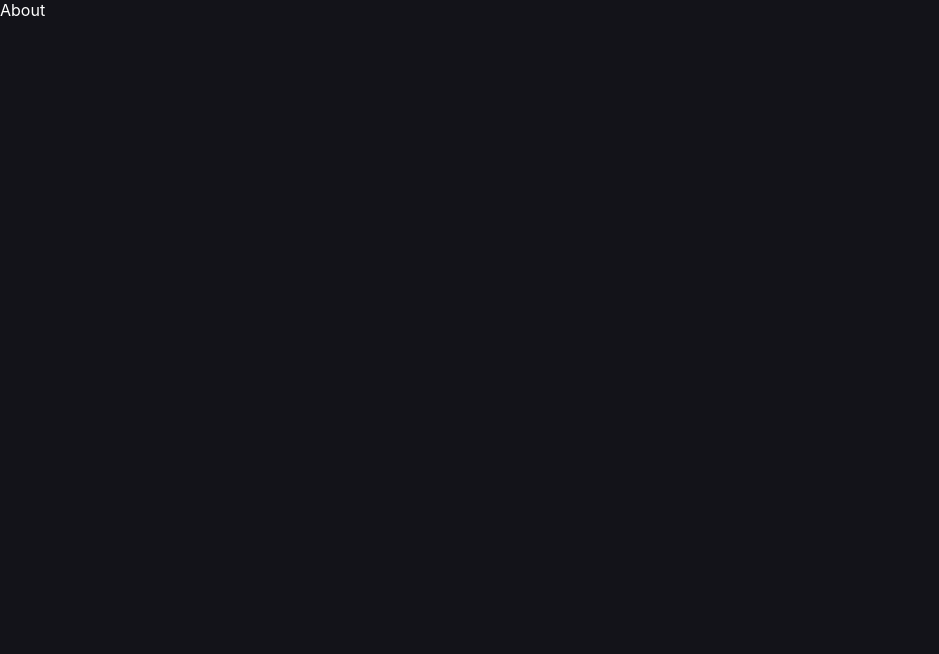
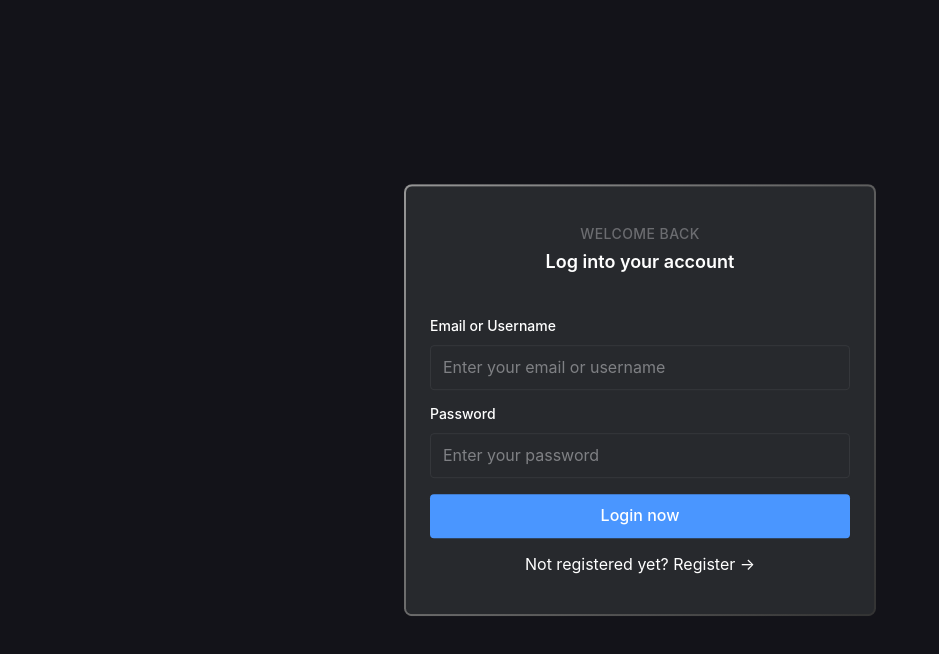
Before and after one commit to shivanshBTW/alkye-fe, a React (Create React App) app: page /login in a window 1280 px wide. Shown: the top 654 px of the page, without its empty margins (0-939 px from the left). Built offline with nearby package versions, Linux system fonts and the light colour scheme.

Commit message:
added login page components

```diff
--- /dev/null
+++ b/src/components/commonComponents/Button/index.js
@@ -0,0 +1,15 @@
+/** @jsxImportSource @emotion/react */
+import { buttonContainerRoot, buttonStyle } from './style.js'
+
+function Button (props) {
+  const { style, fullWidth, label, ...rest } = props
+  return (
+    <div css={buttonContainerRoot}>
+      <button css={[buttonStyle(fullWidth), style]} {...rest}>
+        {label}
+      </button>
+    </div>
+  )
+}
+
+export default Button
--- /dev/null
+++ b/src/components/commonComponents/Button/style.js
@@ -0,0 +1,26 @@
+import { css } from '@emotion/react'
+import { theme } from '../../../config/themes/dark'
+
+export const buttonContainerRoot = css``
+
+export const buttonStyle = fullWidth => css`
+  padding: 12px;
+  background: ${theme.primaryButtonColor};
+  border-radius: 4px;
+  border: none;
+  outline: none;
+  cursor: pointer;
+
+  font-family: Inter;
+  font-size: 16px;
+  font-weight: 500;
+  line-height: 19.36px;
+  color: ${theme.mainTextColor};
+
+  ${fullWidth
+    ? css`
+        width: 100%;
+        box-sizing: border-box;
+      `
+    : ''}
+`
--- /dev/null
+++ b/src/components/commonComponents/TextField/index.js
@@ -0,0 +1,14 @@
+/** @jsxImportSource @emotion/react */
+import { inputStyle, labelStyle, textFieldRoot } from './style.js'
+
+function TextField (props) {
+  const { style, fullWidth, label, ...rest } = props
+  return (
+    <div css={textFieldRoot}>
+      {label ? <div css={labelStyle}>{label}</div> : null}
+      <input type='text' css={[inputStyle(fullWidth), style]} {...rest} />
+    </div>
+  )
+}
+
+export default TextField
--- /dev/null
+++ b/src/components/commonComponents/TextField/style.js
@@ -0,0 +1,39 @@
+import { css } from '@emotion/react'
+import { theme } from '../../../config/themes/dark'
+
+export const textFieldRoot = css``
+
+export const labelStyle = css`
+  font-family: Inter;
+  font-size: 14px;
+  font-weight: 500;
+  line-height: 16.94px;
+  text-align: left;
+  margin-bottom: 10px;
+`
+
+export const inputStyle = fullWidth => css`
+  padding: 12px;
+  background: ${theme.paper};
+  border: 1.5px solid #35373b;
+  border-radius: 4px;
+  outline: none;
+
+  font-family: Inter;
+  font-size: 16px;
+  font-weight: 400;
+  line-height: 19.36px;
+  text-align: left;
+  color: ${theme.mainTextColor};
+
+  ${fullWidth
+    ? css`
+        width: 100%;
+        box-sizing: border-box;
+      `
+    : ''}
+
+  &::placeholder {
+    color: ${theme.placeholderTextColor};
+  }
+`
--- a/src/config/themes/dark.js
+++ b/src/config/themes/dark.js
@@ -6,6 +6,7 @@ export const theme = {
 
   mainTextColor: '#FFFFFF',
   secondaryTextColor: '#6B6C70',
+  placeholderTextColor: '#7F8084',
 
   primaryButtonColor: '#4A96FF'
 }
--- /dev/null
+++ b/src/pages/Login/index.js
@@ -0,0 +1,49 @@
+/** @jsxImportSource @emotion/react */
+import Button from '../../components/commonComponents/Button'
+import TextField from '../../components/commonComponents/TextField'
+import {
+  centerSectionContainer,
+  inputsContainer,
+  loginRoot,
+  loginSectionContainer,
+  mainHeading,
+  secondaryHeading
+} from './style'
+
+function Login () {
+  return (
+    <div css={loginRoot}>
+      <div css={centerSectionContainer}>
+        <div></div>
+        <div css={loginSectionContainer}>
+          <div css={secondaryHeading}>Welcome Back</div>
+          <div css={mainHeading}>Log into your account</div>
+          <div css={inputsContainer}>
+            <div>
+              <TextField
+                type='text'
+                label='Email or Username'
+                placeholder='Enter your email or username'
+                fullWidth
+              />
+            </div>
+            <div>
+              <TextField
+                type='text'
+                label='Password'
+                placeholder='Enter your password'
+                fullWidth
+              />
+            </div>
+            <div>
+              <Button label='Login now' fullWidth />
+            </div>
+            <div>Not registered yet? Register →</div>
+          </div>
+        </div>
+      </div>
+    </div>
+  )
+}
+
+export default Login
--- /dev/null
+++ b/src/pages/Login/style.js
@@ -0,0 +1,57 @@
+import { css } from '@emotion/react'
+import { theme } from '../../config/themes/dark'
+
+export const loginRoot = css`
+  height: 100vh;
+  background: ${theme.background};
+  color: ${theme.mainTextColor};
+  position: relative;
+`
+
+export const centerSectionContainer = css`
+  position: absolute;
+  top: 50%;
+  left: 50%;
+  transform: translate(-50%, -50%);
+`
+
+export const loginSectionContainer = css`
+  padding: 8px;
+  width: 420px;
+  background: ${theme.paper};
+  padding: 40px 24px;
+  position: relative;
+  border-radius: 8px;
+  text-align: center;
+
+  border-width: 4px;
+  border-style: solid;
+  border: 2px solid transparent;
+  background: linear-gradient(${theme.paper}, ${theme.paper}) padding-box,
+    linear-gradient(129.59deg, #969696 0%, #343434 98.18%) border-box;
+`
+
+export const secondaryHeading = css`
+  color: ${theme.secondaryTextColor};
+  font-family: Inter;
+  font-size: 14px;
+  font-weight: 500;
+  line-height: 16.94px;
+  letter-spacing: 0.03em;
+  text-transform: uppercase;
+`
+export const mainHeading = css`
+  font-family: Inter;
+  font-size: 18px;
+  font-weight: 600;
+  line-height: 21.78px;
+  color: ${theme.mainTextColor};
+  margin-top: 8px;
+`
+
+export const inputsContainer = css`
+  margin-top: 45px;
+  display: flex;
+  flex-direction: column;
+  gap: 16px;
+`
```
Also changed, not shown: src/routes.js (+10 -4 lines).
